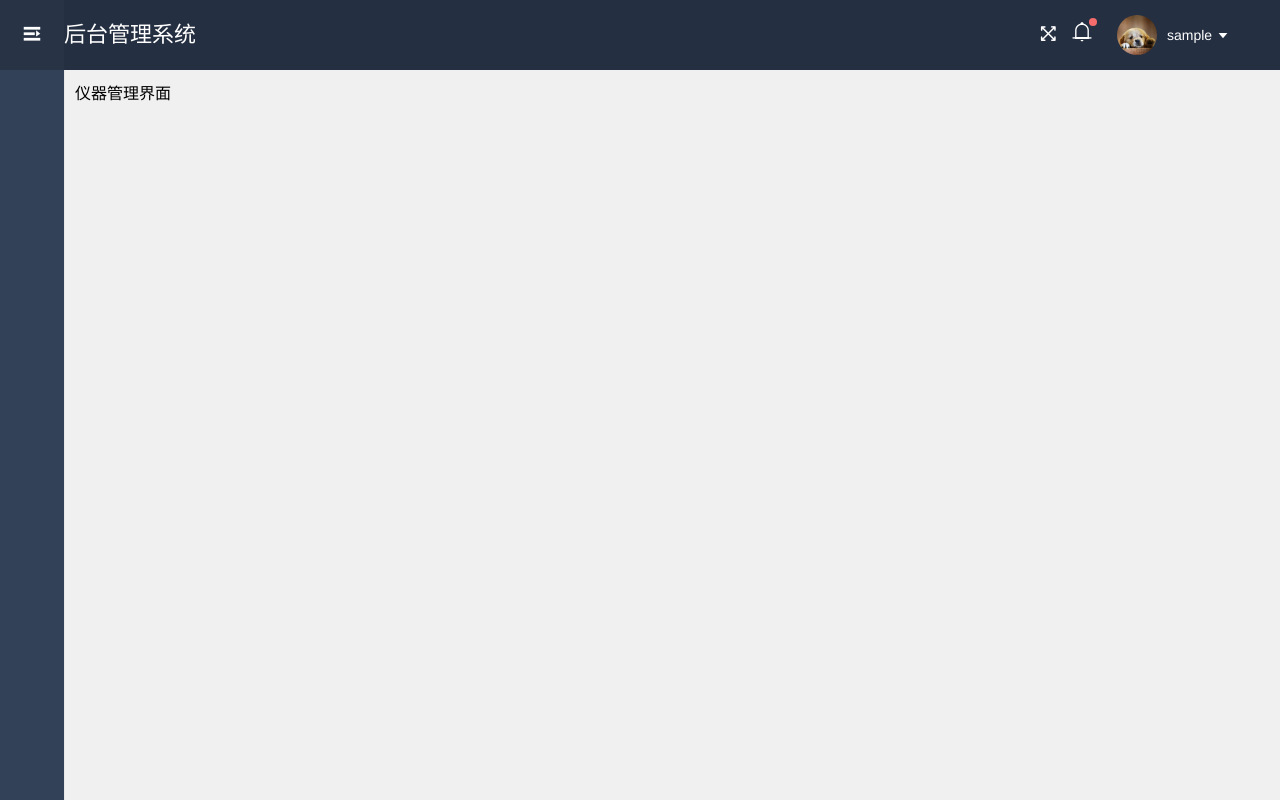
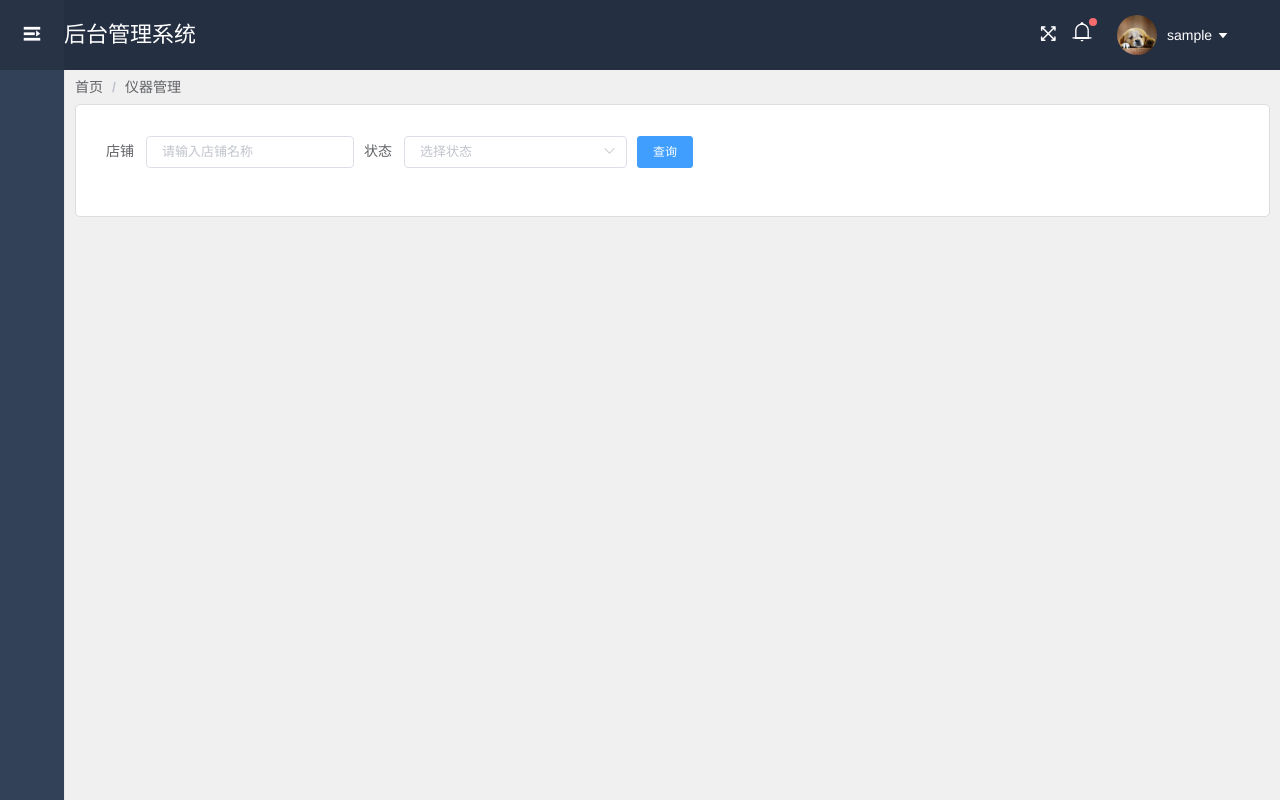
Before and after one commit to ludan1107743896/Vue-project, a Vue app: page /instrumentManagement in a window 1280 px wide. Built offline with nearby package versions, Linux system fonts and the light colour scheme; sample sign-in values are in the browser's storage; a small style sheet from the web is missing.

Commit message:
仪器维护

```diff
--- a/src/components/page/instrumentManagement/index.vue
+++ b/src/components/page/instrumentManagement/index.vue
@@ -1,5 +1,26 @@
 <template>
     <div>
-        仪器管理界面
+        <bread-crumb :titleList="title"></bread-crumb>
+        <div class="container">
+            <search-comp />
+
+        </div>
     </div>
 </template>
+
+<script>
+import breadCrumb from '../storeManagement/breadcrumb.vue';
+import searchComp from './searchComp.vue';
+
+export default {
+    data() {
+        return {
+            title: ['首页', '仪器管理'],
+        }
+    },
+    components: {
+        breadCrumb,
+        searchComp
+    }
+}
+</script>
--- /dev/null
+++ b/src/components/page/instrumentManagement/searchComp.vue
@@ -0,0 +1,35 @@
+<template>
+    <el-form :inline="true" :model="formInline" class="demo-form-inline">
+        <el-form-item label="店铺">
+            <el-input v-model="formInline.shop" placeholder="请输入店铺名称"></el-input>
+        </el-form-item>
+        <el-form-item label="状态">
+            <el-select v-model="formInline.status" placeholder="选择状态">
+                <el-option label="全部" value="all"></el-option>
+                <el-option label="上线" value="up"></el-option>
+                <el-option label="下线" value="down"></el-option>
+            </el-select>
+        </el-form-item>
+        <el-form-item>
+            <el-button type="primary" @click="onSubmit">查询</el-button>
+        </el-form-item>
+    </el-form>
+</template>
+
+<script>
+export default {
+    data() {
+        return {
+            formInline: {
+                shop: '',
+                status: ''
+            }
+        };
+    },
+    methods: {
+        onSubmit() {
+            console.log('submit!');
+        }
+    }
+};
+</script>
```
